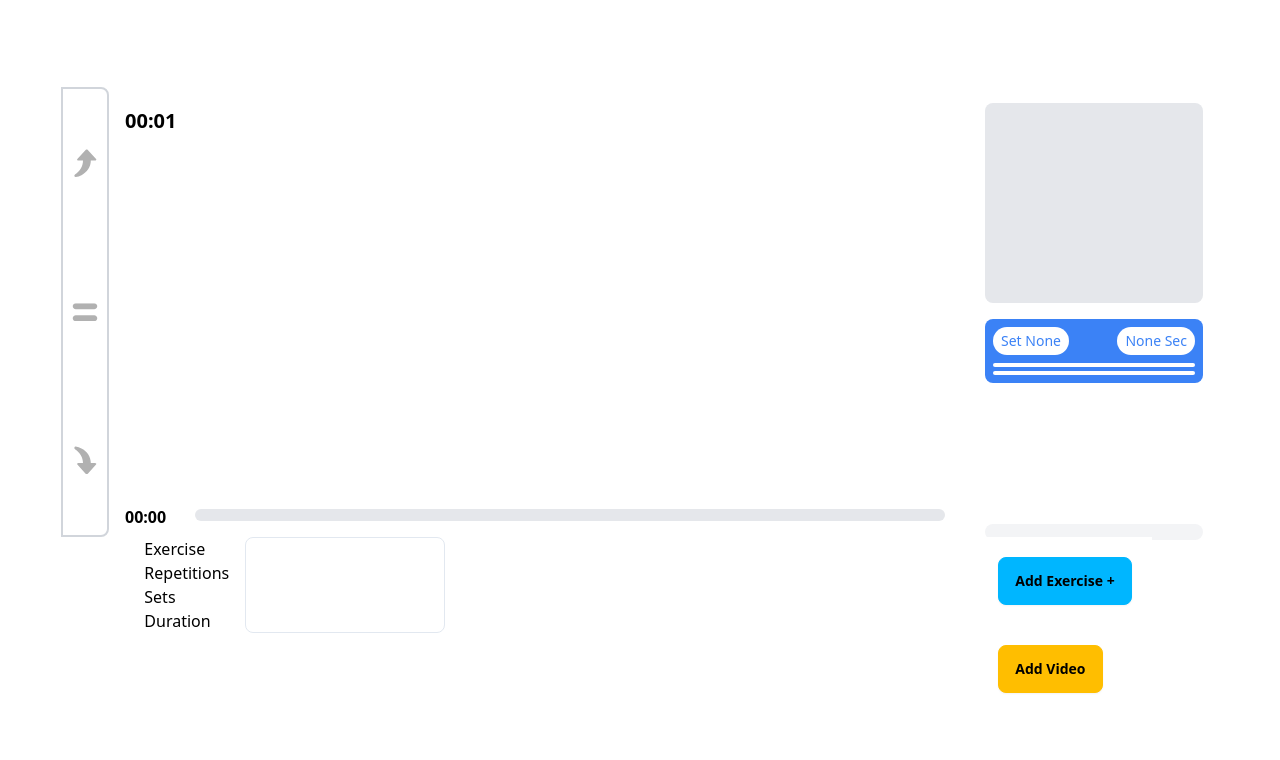
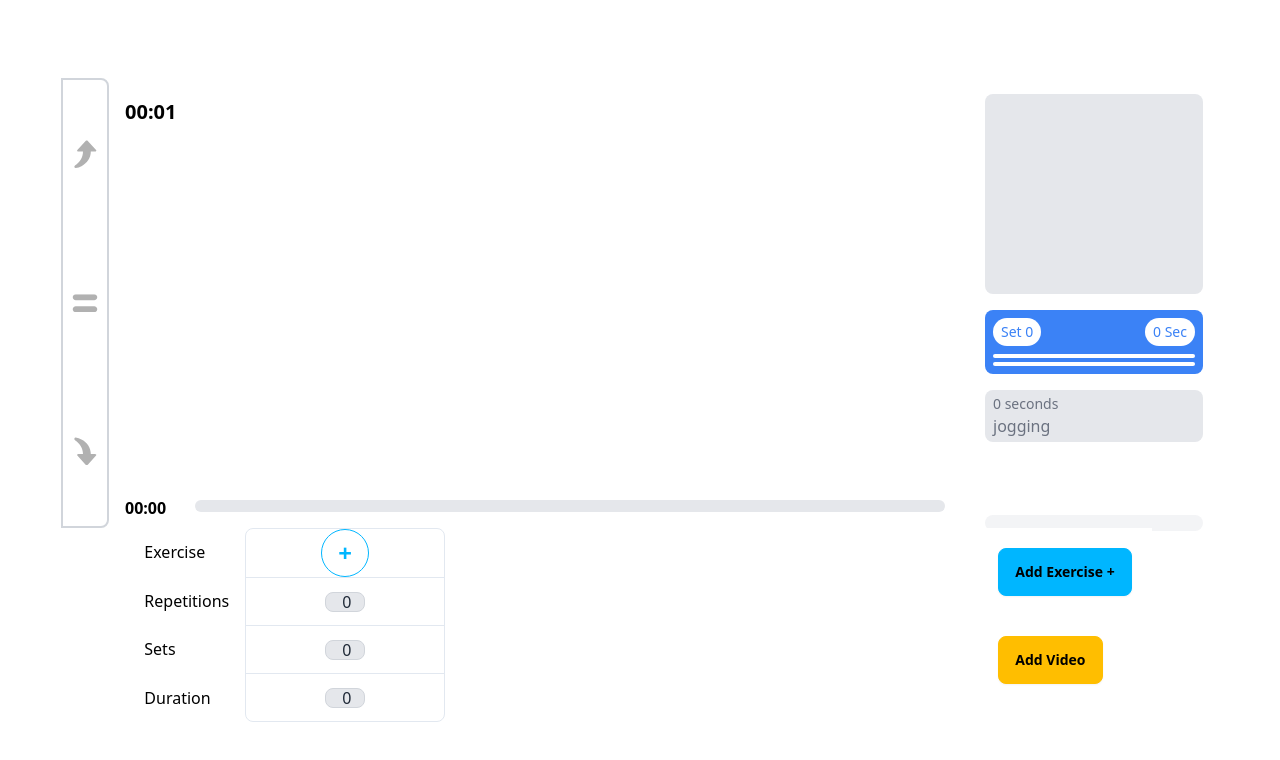
Before and after one commit to screenl/fitext-video-editor, a Next.js app: page / in a window 1280 px wide. Shown: the top 760 px of the page. Built offline with nearby package versions, Linux system fonts and the light colour scheme.

Commit message:
Initialize the timeline with a box

```diff
--- a/src/app/page.tsx
+++ b/src/app/page.tsx
@@ -81,7 +81,15 @@ export default function HomePage() {
       time: number;
       size: number;
     }>
-  >([]);
+  >([
+    {
+      name: "jogging",
+      reps: 0,
+      sets: 0,
+      time: 0,
+      size: 100,
+    },
+  ]);
 
   const currentPlayingEffect = useEffect(() => {
     handleCurrentPlaying();
```
